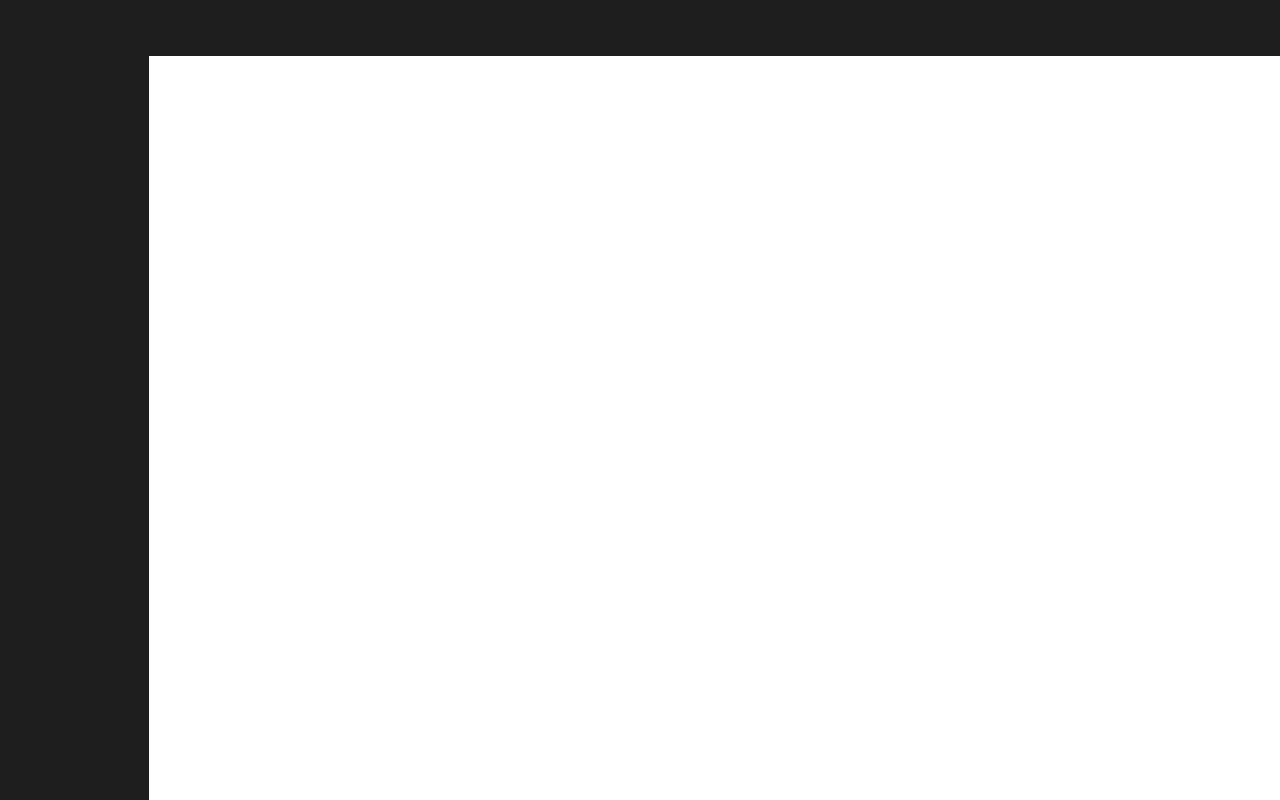
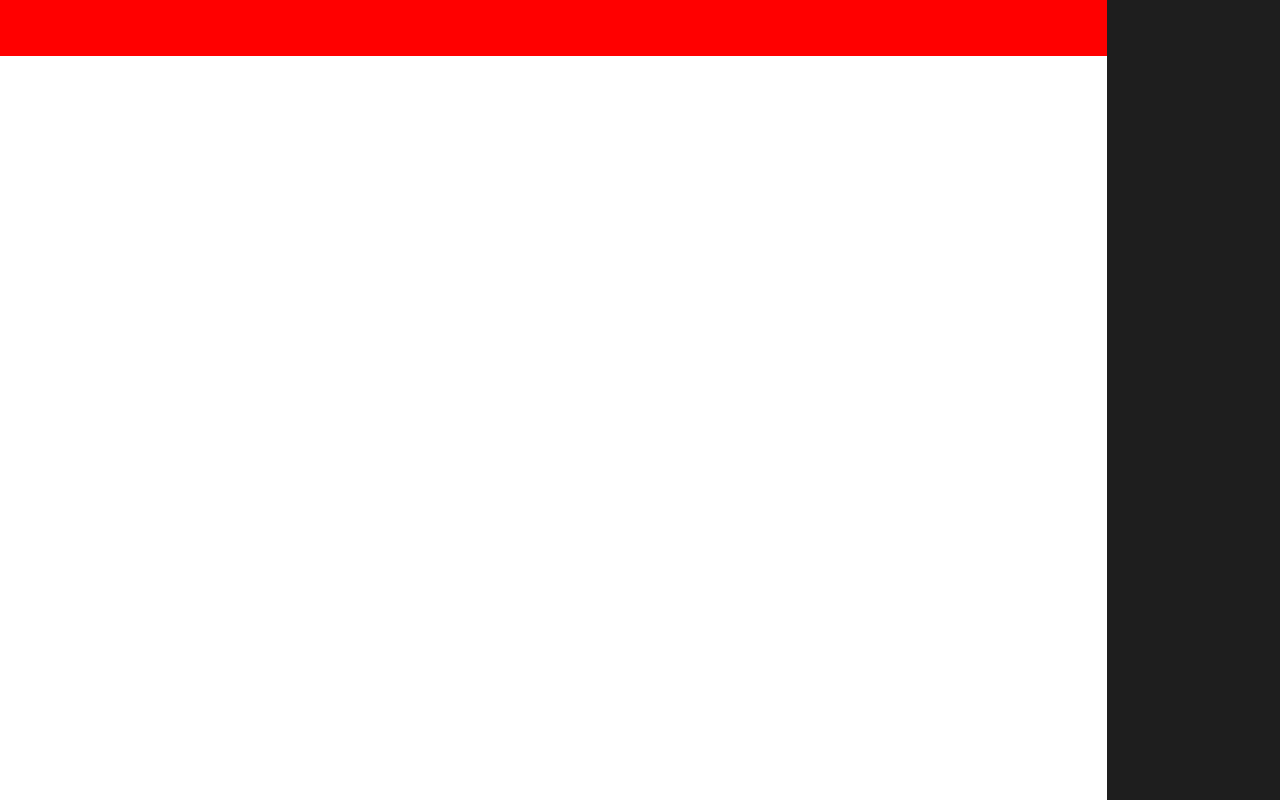
Before and after one commit to HudsonBean/UselessWebsite, a React (Create React App) app in the folder client/: page / in a window 1280 px wide. Built offline with nearby package versions, Linux system fonts and the light colour scheme.

Commit message:
Change design

```diff
--- a/client/src/modules/Navbar.js
+++ b/client/src/modules/Navbar.js
@@ -5,8 +5,8 @@ import "../styles/Navbar.css";
 function Navbar() {
   return (
     <div className="nav-bar-container">
+      <div className="nav-bar-top"></div>
       <div className="nav-bar-side"></div>
-      <div className="nav-bar-top"></div>
     </div>
   );
 }
--- a/client/src/styles/Navbar.css
+++ b/client/src/styles/Navbar.css
@@ -3,12 +3,12 @@
   display: flex;
 }
 .nav-bar-container .nav-bar-side {
-  width: 10.5rem;
+  width: 12.5rem;
   height: 100vh;
   background-color: rgb(30, 30, 30);
 }
 .nav-bar-container .nav-bar-top {
   width: 100%;
   height: 3.5rem;
-  background-color: rgb(30, 30, 30);
+  background-color: red;
 }/*# sourceMappingURL=Navbar.css.map */
--- a/client/src/styles/Navbar.scss
+++ b/client/src/styles/Navbar.scss
@@ -1,14 +1,16 @@
 .nav-bar-container {
   width: 100%;
   display: flex;
+
   .nav-bar-side {
-    width: 10.5rem;
+    width: 12.5rem;
     height: 100vh;
     background-color: rgba(30, 30, 30);
   }
+
   .nav-bar-top {
     width: 100%;
     height: 3.5rem;
-    background-color: rgba(30, 30, 30);
+    background-color: red;
   }
 }
```
Also changed, not shown: 1 other file (tests, documents, lock files or other folders).
